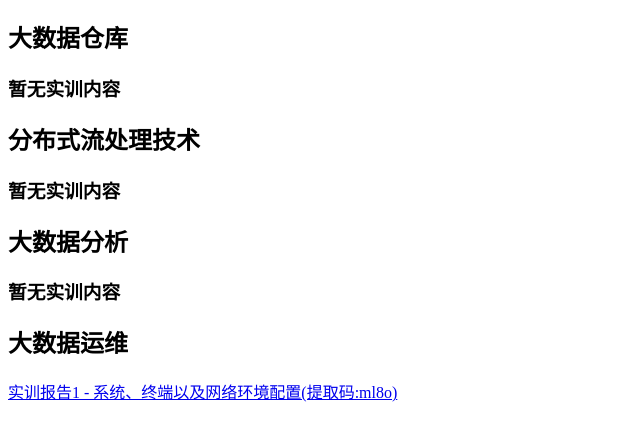
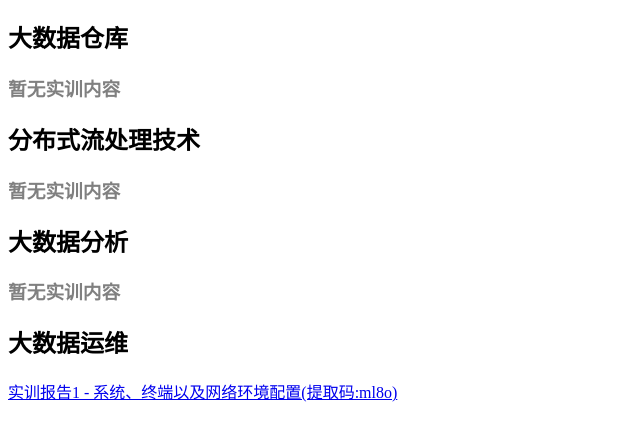
Before and after one commit to Riru233/learn, a plain HTML site: page index.html in a window 1280 px wide. Shown: the part 70-510 px from the top of the page, without its empty margins (0-640 px from the left). Drawn offline with Linux system fonts and the light colour scheme.

Commit message:
Update index.html

```diff
--- a/index.html
+++ b/index.html
@@ -1,20 +1,15 @@
 <!DOCTYPE html>
 <head>
     <title>实训报告索引</title>
-    <style type="text/css">
-        noshixun {
-            color: gray
-        }
-    </style>
 </head>
 <body>
     <h1>实训报告索引-2022~2023学年秋季</h1>
     <h2>大数据仓库</h2>
-    <h3 class="noshixun">暂无实训内容</h3>
+    <h3 style="color: gray">暂无实训内容</h3>
     <h2>分布式流处理技术</h2>
-    <h3 class="noshixun">暂无实训内容</h3>
+    <h3 style="color: gray">暂无实训内容</h3>
     <h2>大数据分析</h2>
-    <h3 class="noshixun">暂无实训内容</h3>
+    <h3 style="color: gray">暂无实训内容</h3>
     <h2>大数据运维</h2>
     <a href="https://pan.baidu.com/s/1Gwhc65IHNYJVXndPKspbnQ">实训报告1 - 系统、终端以及网络环境配置(提取码:ml8o)</a>
 </body>
```
